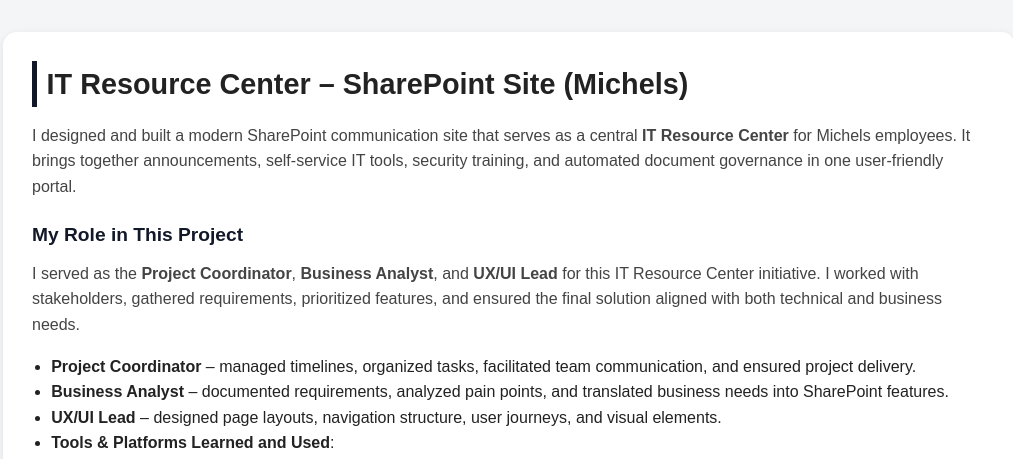
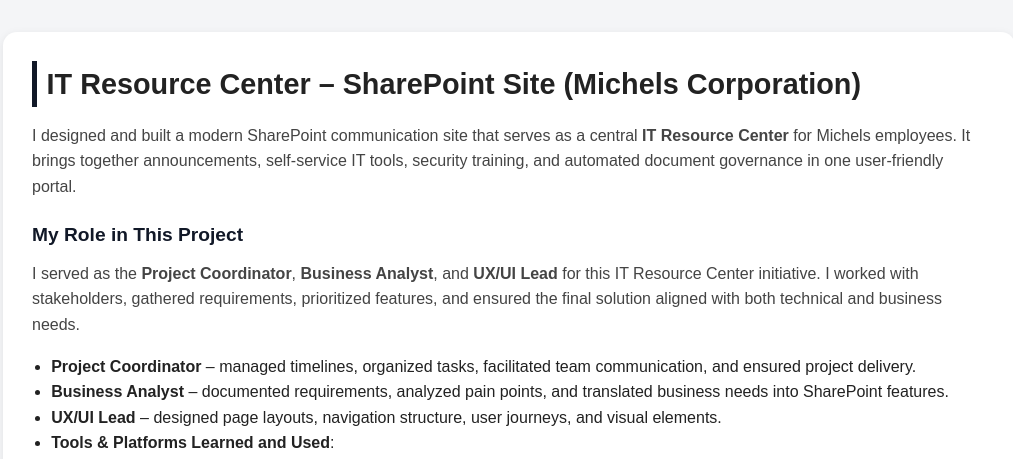
Before and after one commit to nmousa-netizen/nahin-portfolio, a plain HTML site: page ITResourceCenterSharePoint Site.html in a window 1280 px wide. Shown: the top 459 px of the page, without its empty margins (131-1144 px from the left). Drawn offline with Linux system fonts and the light colour scheme.

```diff
--- a/ITResourceCenterSharePoint Site.html
+++ b/ITResourceCenterSharePoint Site.html
@@ -129,7 +129,7 @@
     <!-- PROJECT CARD -->
     <section class="project-card" id="it-resource-center">
 
-      <h3 class="section-title">IT Resource Center – SharePoint Site (Michels)</h3>
+      <h3 class="section-title">IT Resource Center – SharePoint Site (Michels Corporation)</h3>
 
       <!-- Short description -->
       <p>
```
